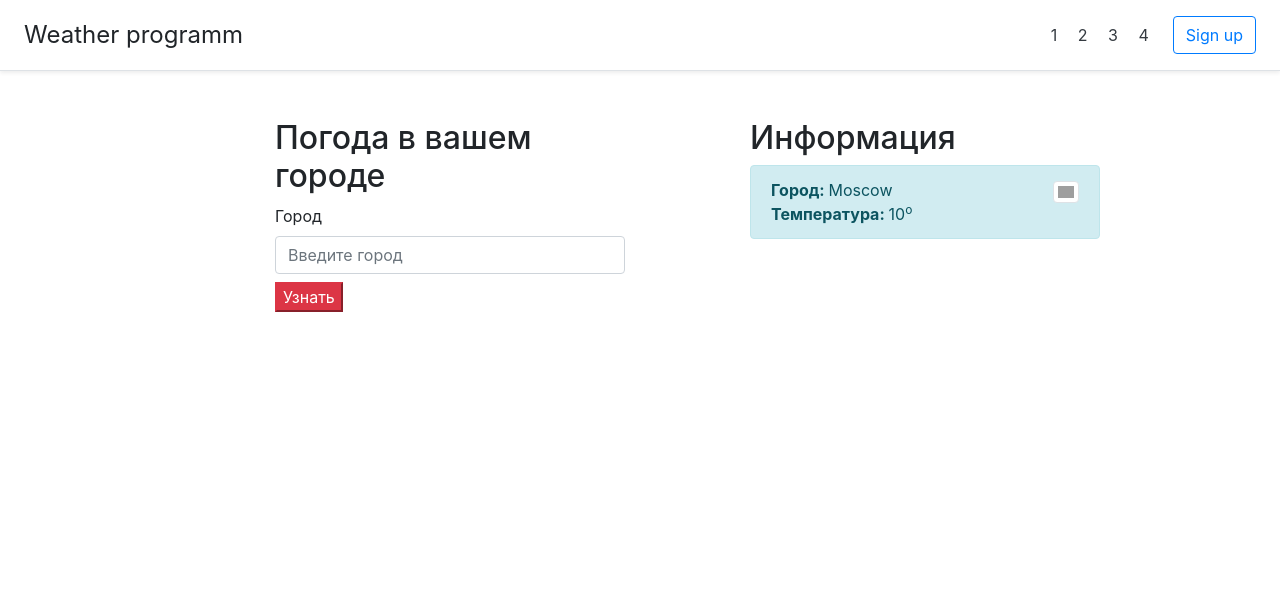
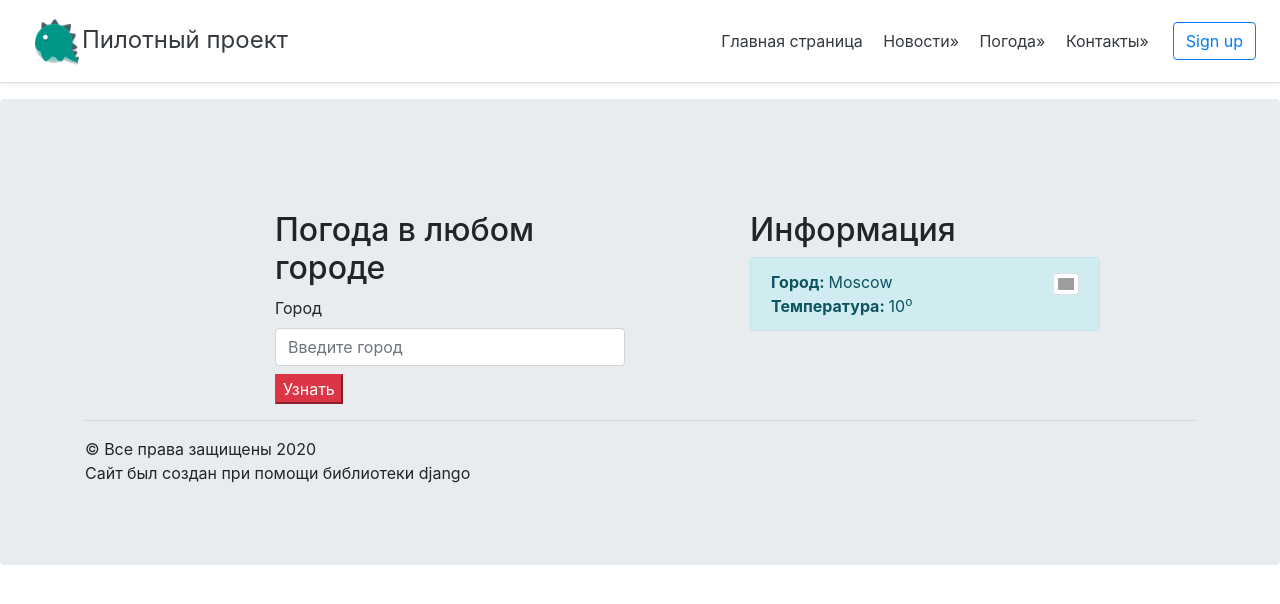
Before and after one commit to Youngeon/mysite, a Django app: page /weather/ in a window 1280 px wide. Shown: the top 604 px of the page. Run offline with Django 3.2, Linux system fonts and the light colour scheme; data comes from the database, SQL or seed files in the repository; both versions use the stored data as it was after the commit; a database or web service that is not in the repository returns one stand-in record (values such as "Sample title"); data that the repository does not hold is empty; some libraries are stand-ins or nearby versions; grey boxes are pictures that could not be loaded.

Commit message:
wheather db/submit problems, added CSS

```diff
--- /dev/null
+++ b/mainApp/static/css/wrapper.css
@@ -0,0 +1,4 @@
+.topico{
+    width: 50px;
+    height: 50px;
+}
--- a/mainApp/templates/mainApp/wrapper.html
+++ b/mainApp/templates/mainApp/wrapper.html
@@ -6,30 +6,33 @@
     <title>Приветствую Вас</title>
     {% load static %}
     <link rel="stylesheet" href="{% static 'css/bootstrap.min.css' %}" type="text/css">
+    <link rel="stylesheet" href="{% static 'css/wrapper.css' %}" type="text/css">
+    <link rel="shortcut icon" type="image/png" href="{% static 'favicon.ico' %}"/>
 </head>
 <body>
-
+    <div class="d-flex flex-column flex-md-row align-items-center p-3 px-md-4 mb-3 bg-white border-bottom shadow-sm">
+        <h4 class="my-0 mr-md-auto font-weight-normal"><a class="p-2 text-dark" href="/"><img class="topico" src="{% static 'favicon.ico' %}">Пилотный проект</a> </h4>
+        <nav class="my-2 my-md-0 mr-md-3">
+          <a class="p-2 text-dark" href="/">Главная страница</a>
+          <a class="p-2 text-dark" href="/news">Новости&raquo;</a>
+          <a class="p-2 text-dark" href="/weather">Погода&raquo;</a>
+          <a class="p-2 text-dark" href="/contact">Контакты&raquo;</a>
+        </nav>
+        <a class="btn btn-outline-primary" href="#">Sign up</a>
+      </div>
     <div class="jumbotron">
         <div clas="container">
-            {% include "mainApp/includes/some_html.html" %}
             {% block content %}
             {% endblock %}
-            <p>
-                <a href="/" class="btn btn-success btn-lg"> Главная страница</a>
-                <a href="/news" class="btn btn-primary btn-lg">Новости&raquo;</a>
-                <a href="/weather" class="btn btn-primary btn-lg">Погода&raquo;</a>
-                <a href="/contact" class="btn btn-info btn-lg">Контакты&raquo;</a>
-            </p>
         </div>
     </div>
-    <img src="{% static 'mainApp/img/cats.png' %}" class="img-thumbnail">
-    <footer>
-        <div class="container">
-            <hr>
-                &copy; Все права защищены 2020
-            </hr>
-            <p>Сайт был создан </p>
-        </div>
-    </footer>
+
+    <div class="container">
+        <hr>
+            &copy; Все права защищены 2020
+        </hr>
+        <p>Сайт был создан при помощи библиотеки django </p>
+    </div>
+
 </body>
 </html>
--- a/mainApp/templates/weather/index.html
+++ /dev/null
@@ -1,52 +0,0 @@
-<!DOCTYPE html>
-<html lang="en">
-<head>
-    <meta charset="UTF-8">
-    <meta name="viewport" content="width=device-width, initial-scale=1.0">
-    <title>Погодное приложение</title>
-    <link rel="stylesheet" href="https://stackpath.bootstrapcdn.com/bootstrap/4.5.2/css/bootstrap.min.css">
-</head>
-<body>
-    <div class="d-flex flex-column flex-md-row align-items-center p-3 px-md-4 mb-3 bg-white border-bottom shadow-sm">
-        <h4 class="my-0 mr-md-auto font-weight-normal">Weather programm</h4>
-        <nav class="my-2 my-md-0 mr-md-3">
-          <a class="p-2 text-dark" href="#">1</a>
-          <a class="p-2 text-dark" href="#">2</a>
-          <a class="p-2 text-dark" href="#">3</a>
-          <a class="p-2 text-dark" href="#">4</a>
-        </nav>
-        <a class="btn btn-outline-primary" href="#">Sign up</a>
-      </div>
-      <div class="container mt-5">
-          <div class="row">
-            <div class="col-4 offset-2">
-                <h2>Погода в вашем городе</h2>
-               <form action="" method="POST">
-                {% csrf_token %}
-                <label for="city">Город</label>
-                {{ form.name }}
-                <input type="submit" name="send" value="Узнать" class="mt-2 btn-danger"
-               </form>
-            </div>
-            <div class="col-4 offset-1">
-             <h2>Информация</h2>
-
-
-            {% for info in all_info %}
-                <div class="alert alert-info">
-                 <div class="row">
-                    <div class="col-9">
-                        <b>Город: </b>{{ info.city }}<br>
-                        <b>Температура: </b> {{ info.temp }}<sup>o</sup><br>
-                    </div>
-                    <div class="col-2 offset-1">
-                        <img src="http://openweathermap.org/img/w/{{ info.icon }}.png" alt="Фото погоды" class="img-thumbnail">
-                    </div>
-                 </div>
-                </div>
-            {% endfor %}
-
-          </div>
-      </div>
-</body>
-</html>
--- a/news/templates/news/post.html
+++ b/news/templates/news/post.html
@@ -1,7 +1,7 @@
 {% extends "mainApp/wrapper.html" %}
 
 {% block   content %}
-    <h2 class="text-info">{{articles.title}}</h2>>
+    <h2 class="text-info">{{articles.title}}</h2>
     <h6 class="text-info">Опубликовано: {{articles.date|date:"Y-m-d в H:m:s"}}</h6>
     <p>{{articles.post|safe|linebreaks}}</p>
 {% endblock %}
--- a/news/templates/news/posts.html
+++ b/news/templates/news/posts.html
@@ -4,6 +4,8 @@
     <h1>Новостная страница</h1>
     {% for post in object_list %}
         <a href="/news/{{post.id}}"><h3>{{post.title}}</h3></a>
-        <h5>{{post.date|date:"d-m-y "}}</h5>>
+        <h6>{{post.date|date:"d.m.y "}}</h6>
+        <hr aling="center" width="100%" size="2" color="#281E5D"/>
+        <br />
     {% endfor %}
 {% endblock %}
--- /dev/null
+++ b/weather/templates/weather.html
@@ -0,0 +1,36 @@
+{% extends "mainApp/wrapper.html" %}
+
+{% block   content %}
+
+    <div class="container mt-5">
+        <div class="row">
+          <div class="col-4 offset-2">
+              <h2>Погода в любом городе</h2>
+             <form action="" method="POST">
+              {% csrf_token %}
+              <label for="city">Город</label>
+              {{ form.name }}
+              <input type="submit" name="send" value="Узнать" class="mt-2 btn-danger"
+             </form>
+          </div>
+          <div class="col-4 offset-1">
+           <h2>Информация</h2>
+
+
+          {% for info in all_info %}
+              <div class="alert alert-info">
+               <div class="row">
+                  <div class="col-9">
+                      <b>Город: </b>{{ info.city }}<br>
+                      <b>Температура: </b> {{ info.temp }}<sup>o</sup><br>
+                  </div>
+                  <div class="col-2 offset-1">
+                      <img src="http://openweathermap.org/img/w/{{ info.icon }}.png" alt="Фото погоды" class="img-thumbnail">
+                  </div>
+               </div>
+              </div>
+          {% endfor %}
+
+        </div>
+    </div>
+{% endblock %}
--- a/weather/views.py
+++ b/weather/views.py
@@ -30,4 +30,4 @@ def index(request):
     all_cities.append(city_info)
 
     context = {'all_info': all_cities, 'form': form}
-    return render(request, 'weather/index.html', context)
+    return render(request, 'weather.html', context)
```
Also changed, not shown: db.sqlite3, mainApp/static/dino_dinosaur_icon_153295.ico (renamed from imgs/dino_dinosaur_icon_153295.ico), mainApp/static/favicon.ico (renamed from imgs/favicon.ico).
